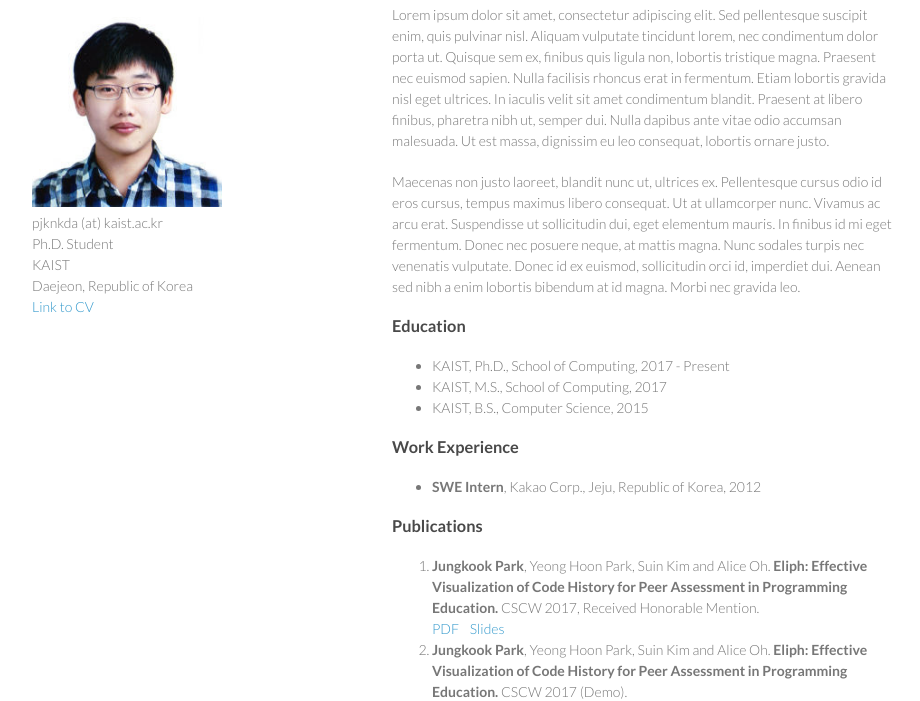
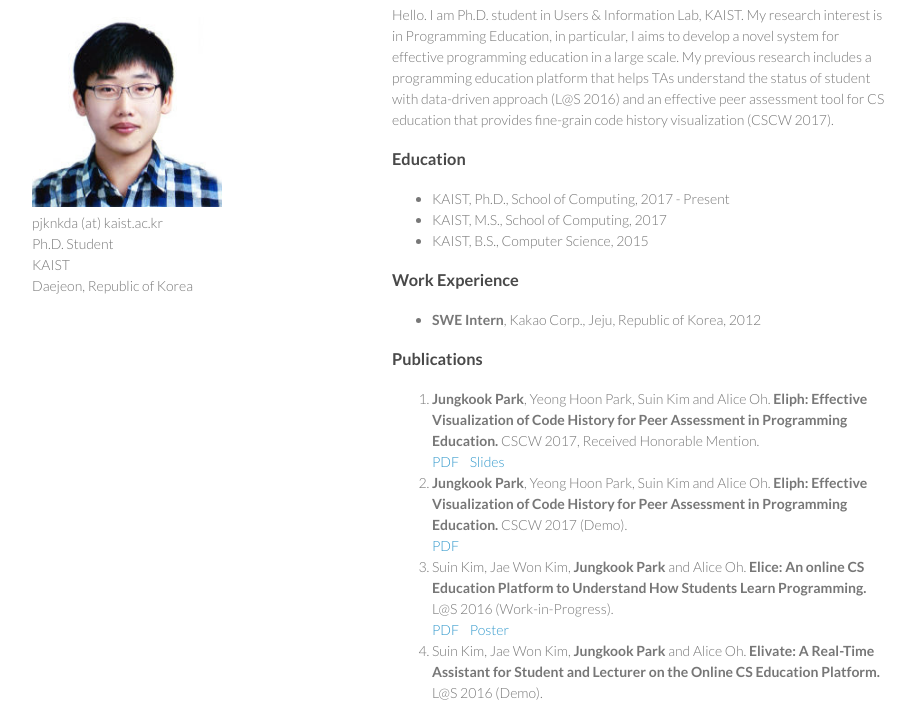
Before and after one commit to pjknkda/pjknkda.github.io, a plain HTML site: page index.html in a window 1280 px wide. Shown: the part 92-793 px from the top of the page, without its empty margins (178-1098 px from the left). Drawn offline with Linux system fonts and the light colour scheme.

Commit message:
Update index.html

```diff
--- a/index.html
+++ b/index.html
@@ -20,26 +20,14 @@
         Ph.D. Student<br />
         KAIST<br />
         Daejeon, Republic of Korea<br />
-        <a href="./assets/cv.pdf">Link to CV</a>
+<!--         <a href="./assets/cv.pdf">Link to CV</a> -->
       </p>
     </header>
 
     <section class="content">
       <h3>About</h3>
       <p>
-  			Lorem ipsum dolor sit amet, consectetur adipiscing elit. Sed pellentesque suscipit enim, quis pulvinar nisl.
-  			Aliquam vulputate tincidunt lorem, nec condimentum dolor porta ut. Quisque sem ex, finibus quis ligula non,
-  			lobortis tristique magna. Praesent nec euismod sapien. Nulla facilisis rhoncus erat in fermentum.
-  			Etiam lobortis gravida nisl eget ultrices. In iaculis velit sit amet condimentum blandit.
-  			Praesent at libero finibus, pharetra nibh ut, semper dui. Nulla dapibus ante vitae odio accumsan malesuada.
-  			Ut est massa, dignissim eu leo consequat, lobortis ornare justo.
-      </p>
-      <p>
-        Maecenas non justo laoreet, blandit nunc ut, ultrices ex. Pellentesque cursus odio id eros cursus,
-  			tempus maximus libero consequat. Ut at ullamcorper nunc. Vivamus ac arcu erat.
-  			Suspendisse ut sollicitudin dui, eget elementum mauris. In finibus id mi eget fermentum. Donec nec posuere neque,
-  			at mattis magna. Nunc sodales turpis nec venenatis vulputate. Donec id ex euismod, sollicitudin orci id,
-  			imperdiet dui. Aenean sed nibh a enim lobortis bibendum at id magna. Morbi nec gravida leo.
+  			Hello. I am Ph.D. student in Users &amp; Information Lab, KAIST. My research interest is in Programming Education, in particular, I aims to develop a novel system for effective programming education in a large scale. My previous research includes a programming education platform that helps TAs understand the status of student with data-driven approach (L@S 2016) and an effective peer assessment tool for CS education that provides fine-grain code history visualization (CSCW 2017).
       </p>
 
 
@@ -87,7 +75,7 @@
         <li>Alice Oh, Associate Professor, School of Computing, KAIST</li>
       </ul>
 
-      <h3>Research Statement</h3>
+<!--       <h3>Research Statement</h3>
       <p>
   			Lorem ipsum dolor sit amet, consectetur adipiscing elit. Sed pellentesque suscipit enim, quis pulvinar nisl.
   			Aliquam vulputate tincidunt lorem, nec condimentum dolor porta ut. Quisque sem ex, finibus quis ligula non,
@@ -117,7 +105,7 @@
   			Suspendisse ut sollicitudin dui, eget elementum mauris. In finibus id mi eget fermentum. Donec nec posuere neque,
   			at mattis magna. Nunc sodales turpis nec venenatis vulputate. Donec id ex euismod, sollicitudin orci id,
   			imperdiet dui. Aenean sed nibh a enim lobortis bibendum at id magna. Morbi nec gravida leo.
-      </p>
+      </p> -->
 
       <h3>Contact</h3>
       <p>
```
